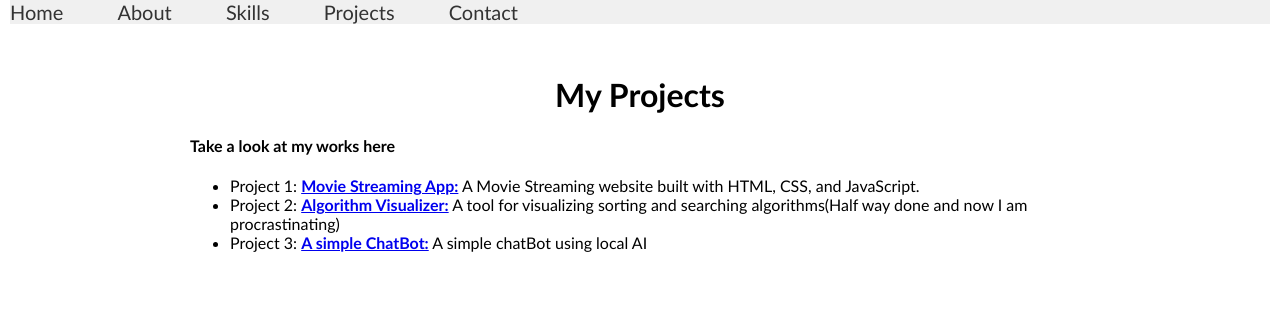
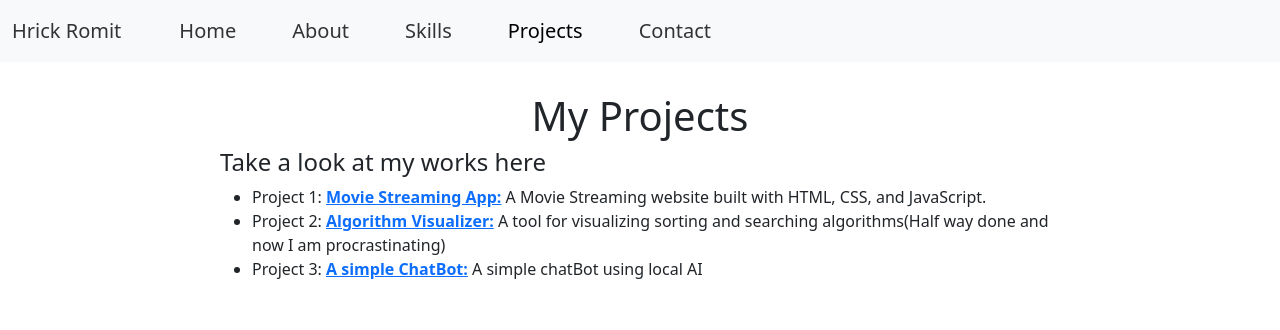
Before and after one commit to HrickRomit/CSE482Lab1, a plain HTML site: page projects.html in a window 1280 px wide. Drawn offline with nearby package versions, Linux system fonts and the light colour scheme.

Commit message:
modified the navbar

```diff
--- a/projects.html
+++ b/projects.html
@@ -5,40 +5,27 @@
     <meta charset="UTF-8">
     <meta name="viewport" content="width=device-width, initial-scale=1.0">
     <title>Projects - Hrick Romit</title>
-    <style>
-          body {
-            margin: 0 10px;
-            padding: 10;
-            font-family: 'Gill Sans', 'Gill Sans MT', Calibri, 'Trebuchet MS', sans-serif, sans-serif;
-        }
-        .navbar {
-            background-color: #f0f0f0;
-
-        }
-
-        .navbar a {
-            margin-right: 40px;
-            text-decoration: none;
-            color: #333;
-            font-size: 20px;
-            padding-right: 10px;
-        }
-
-        .content {
-            padding: 30px;
-            margin: 0 auto;
-            max-width: 900px;
-        }
-    </style>
+    <link rel="stylesheet" href="styles.css">
+    <link href="https://cdn.jsdelivr.net/npm/bootstrap@5.3.0/dist/css/bootstrap.min.css" rel="stylesheet">
 </head>
 
 <body>
-    <nav class="navbar">
-        <a href="index.html">Home</a>
-        <a href="about.html">About</a>
-        <a href="skills.html">Skills</a>
-        <a href="projects.html">Projects</a>
-        <a href="contact.html">Contact</a>
+    <nav class="navbar navbar-expand-lg bg-body-tertiary">
+        <div class="container-fluid">
+            <a class="navbar-brand" href="index.html">Hrick Romit</a>
+            <button class="navbar-toggler" type="button" data-bs-toggle="collapse" data-bs-target="#navbarNav" aria-controls="navbarNav" aria-expanded="false" aria-label="Toggle navigation">
+                <span class="navbar-toggler-icon"></span>
+            </button>
+            <div class="collapse navbar-collapse" id="navbarNav">
+                <div class="navbar-nav">
+                    <a class="nav-link" href="index.html">Home</a>
+                    <a class="nav-link" href="about.html">About</a>
+                    <a class="nav-link" href="skills.html">Skills</a>
+                    <a class="nav-link active" aria-current="page" href="projects.html">Projects</a>
+                    <a class="nav-link" href="contact.html">Contact</a>
+                </div>
+            </div>
+        </div>
     </nav>
 
     <div class="content">
@@ -53,6 +40,5 @@
                 chatBot using local AI </li>
         </ul>
     </div>
+    <script src="https://cdn.jsdelivr.net/npm/bootstrap@5.3.0/dist/js/bootstrap.bundle.min.js"></script>
 </body>
-
-</html>
--- /dev/null
+++ b/styles.css
@@ -0,0 +1,23 @@
+body {
+    margin: 0 10px;
+    padding: 10;
+    font-family: 'Gill Sans', 'Gill Sans MT', Calibri, 'Trebuchet MS', sans-serif, sans-serif;
+}
+
+.navbar {
+    background-color: #f0f0f0;
+}
+
+.navbar a {
+    margin-right: 40px;
+    text-decoration: none;
+    color: #333;
+    font-size: 20px;
+    padding-right: 10px;
+}
+
+.content {
+    padding: 30px;
+    margin: 0 auto;
+    max-width: 900px;
+}
```
Also changed, not shown: about.html (+19 -32 lines), contact.html (+19 -32 lines), index.html (+19 -31 lines), skills.html (+19 -32 lines).
